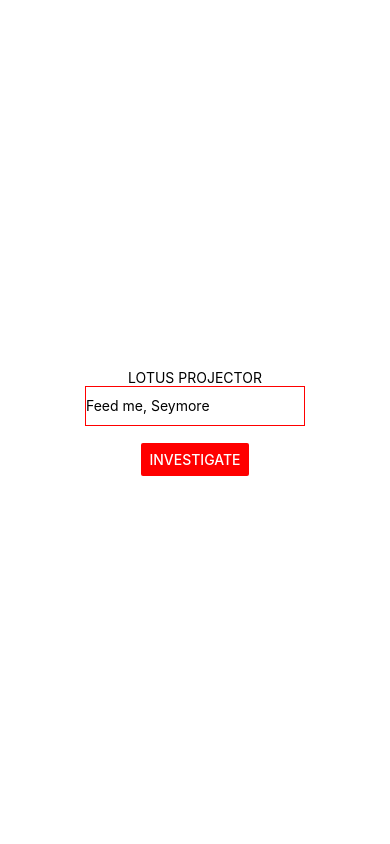
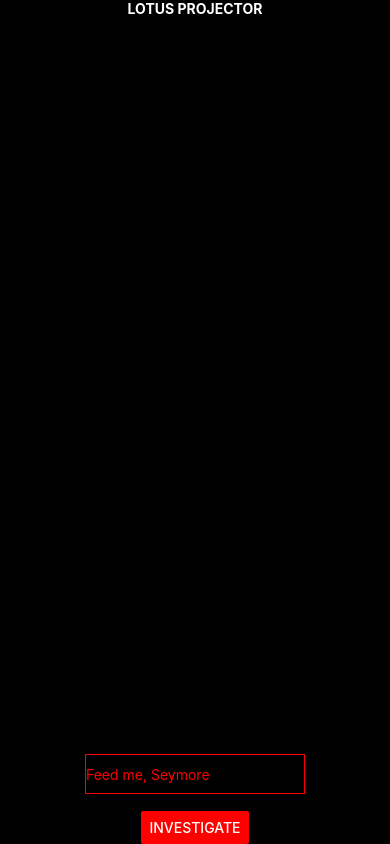
Before and after one commit to dpaganel/Lotus-Projector, a React Native app in the folder LotusProjector/: screen / in a window 390 px wide. Built offline with nearby package versions, Linux system fonts and the light colour scheme.

Commit message:
you can have any color you want, as long as its black
(added comments and changed the background look)

```diff
--- a/LotusProjector/App.js
+++ b/LotusProjector/App.js
@@ -18,15 +18,21 @@ class App extends Component {
     finishHandle = (text) => {
         this.setState({handleFinal:this.state.tweetHandle})
     }
+    /*The first text view is just the current working title. The Text input is where
+    * the user can input the handle, which modifies variable tweetHandle
+    * when the button is pressed, the variable handleFinal takes the current value of
+    * tweetHandle, so we'll input handleFinal into the twitter API search
+    */
     render (){
         return (
         <View style={styles.container}>
-            <Text>LOTUS PROJECTOR</Text>
+            <Text style = {styles.container}>LOTUS PROJECTOR</Text>
             <TextInput
                 style={{
                 height:40,
                 borderColor: 'red',
-                borderWidth: 1
+                borderWidth: 1,
+                color:'red'
                 }}
                 defaultValue="Feed me, Seymore"
                 onChangeText = {this.handleHandle}
@@ -40,14 +46,18 @@ class App extends Component {
         </View>
         )
     }
+    //Comments can't be placed in a render block
 }
 
 export default App;
-
+//This style sheet lets us quickly choose what text looks like.
 const styles = StyleSheet.create({
     container: {
         flex: 1,
         justifyContent: 'center',
-        alignItems: 'center'
+        alignItems: 'center',
+        backgroundColor:'black',
+        color:'white',
+        fontWeight:'bold'
     }
 })
```
